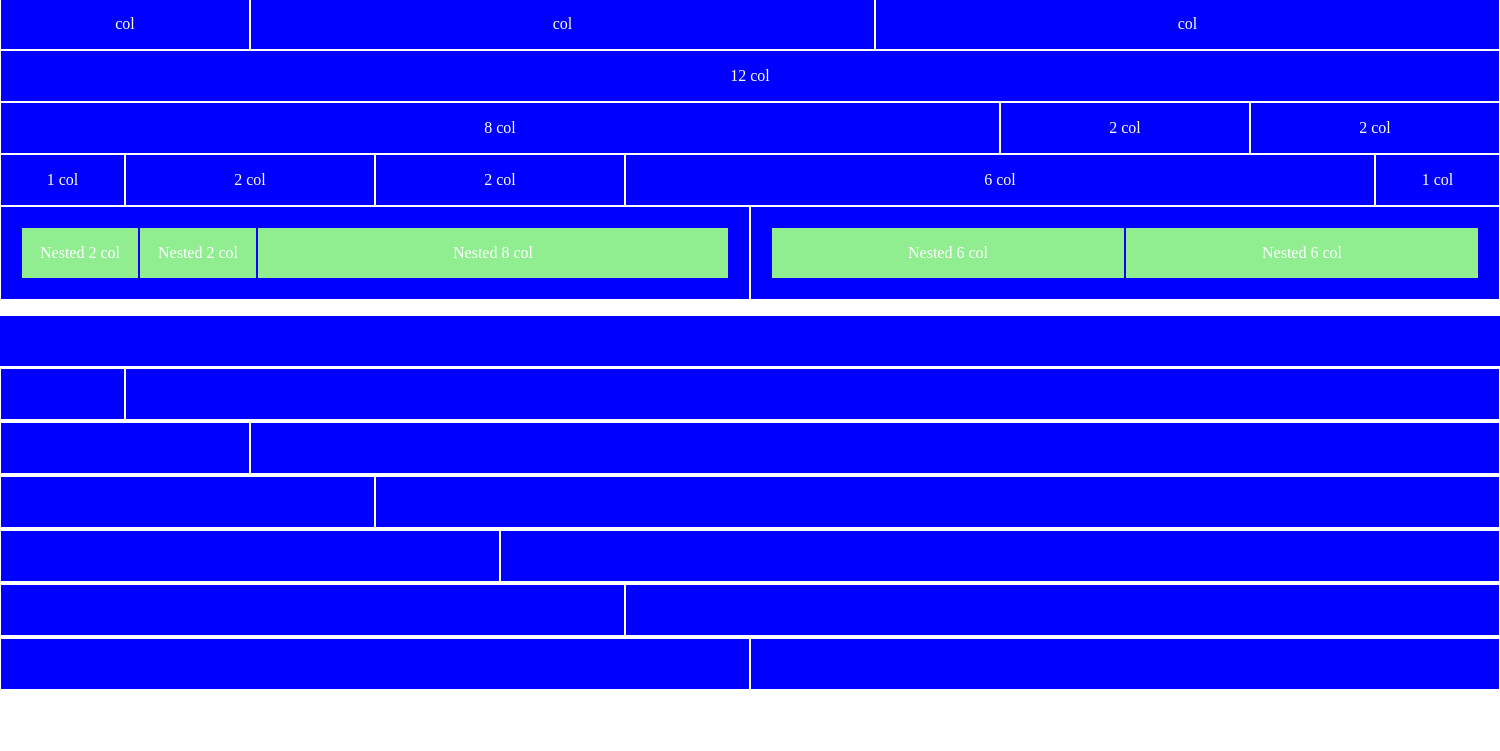
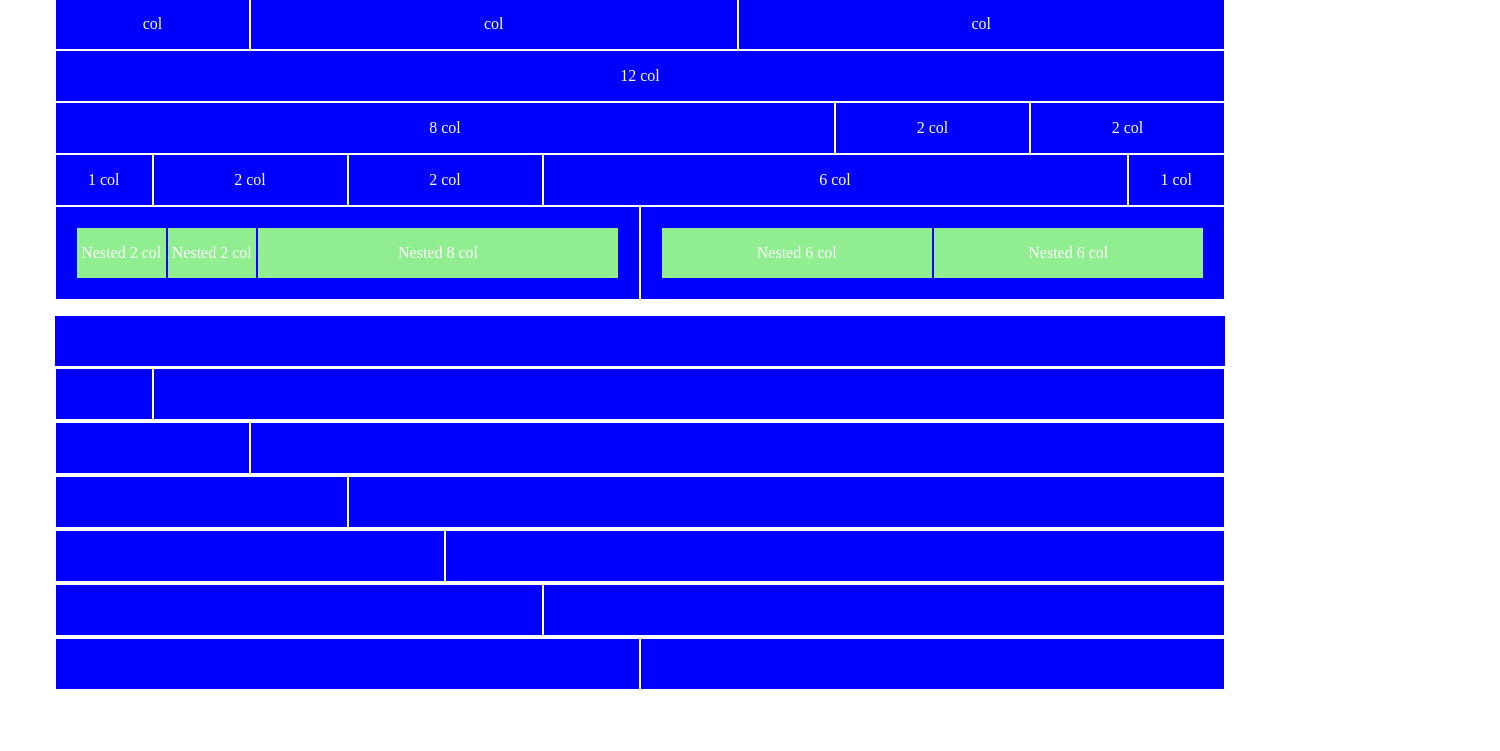
Before and after one commit to giorgios17/html-css-12bool, a plain HTML site: page index.html in a window 1280 px wide. Shown: the part 91-842 px from the top of the page, 1500 px wide, since content can reach past the window. Drawn offline with Linux system fonts and the light colour scheme.

Commit message:
fixed max-widtht main

```diff
--- a/css/style.css
+++ b/css/style.css
@@ -1,6 +1,6 @@
 /* generic */
 main{
-    width: 1500px;
+    max-width: 1170px;
     margin: auto;
     color: white;
 }
```
